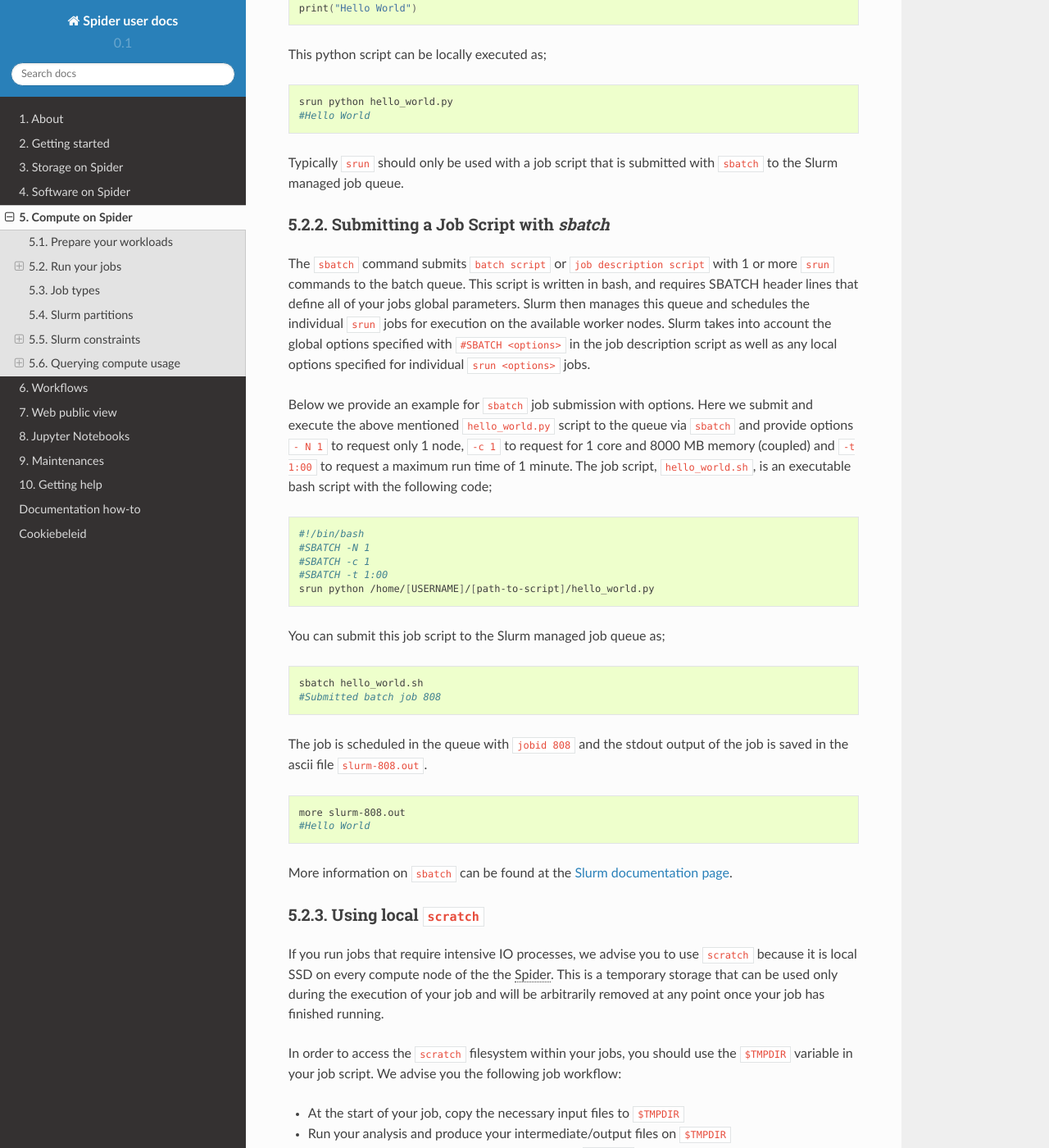
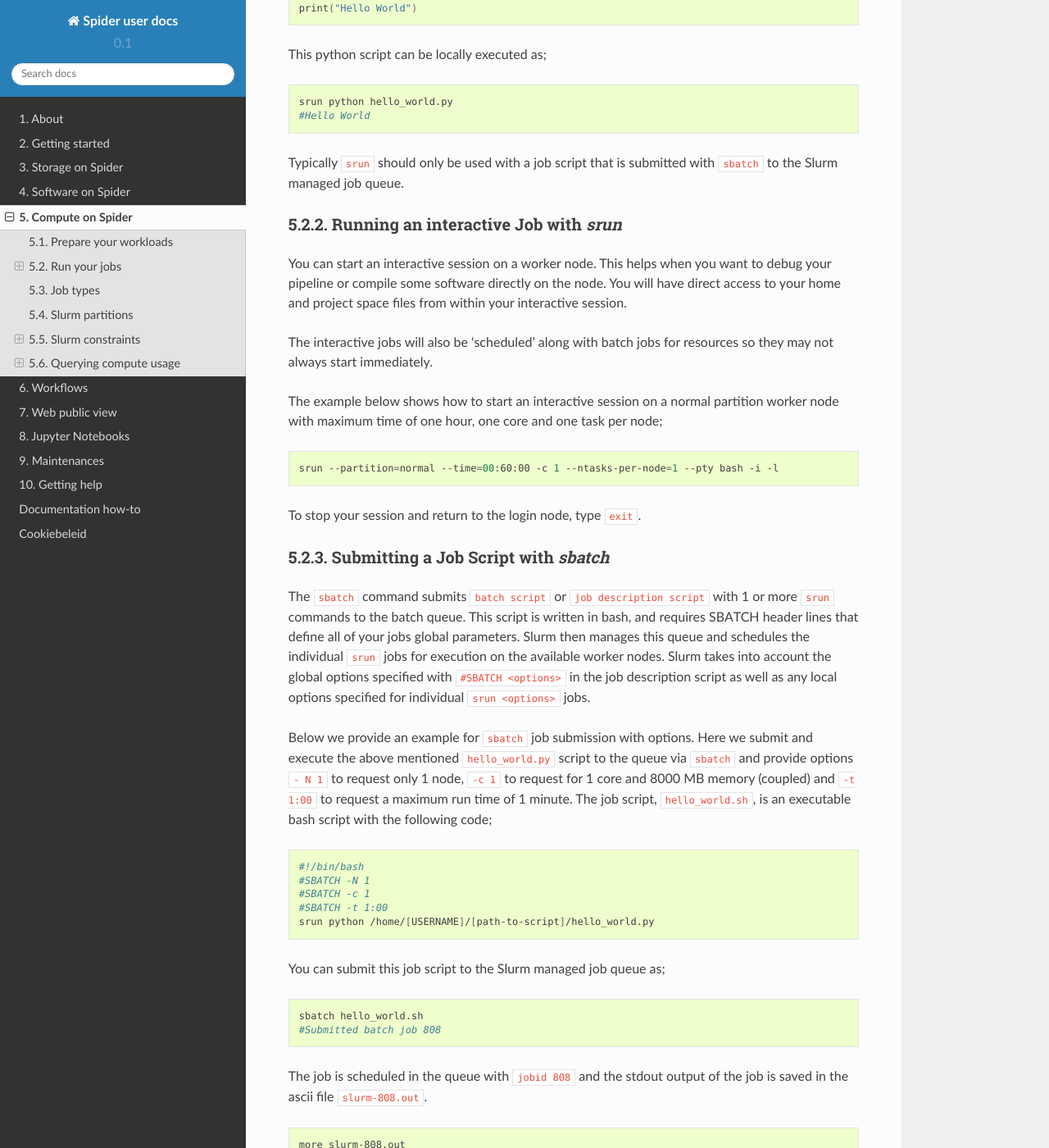
Before and after one commit to sara-nl/spiderdocs, a Sphinx documentation site: the page built from source/Pages/compute_on_spider.rst, in a window 1280 px wide and 1400 px high, scrolled down 1469 px. Shown: the whole window at 82% size. Built offline with Sphinx 7.4.7 and the Read the Docs theme 2.0.0, drawn with Linux system fonts in a browser that asks for light colours; some of the changed text lies outside the part shown.

Commit message:
added interactive sessions

```diff
--- a/source/Pages/compute_on_spider.rst
+++ b/source/Pages/compute_on_spider.rst
@@ -92,6 +92,22 @@ This python script can be locally executed as;
 Typically ``srun`` should only be used with a job script that is submitted with
 ``sbatch`` to the Slurm managed job queue.
 
+Running an interactive Job with `srun`
+======================================
+
+You can start an interactive session on a worker node. This helps when you want to debug your pipeline or compile some software directly on the node.
+You will have direct access to your home and project space files from within your interactive session.
+
+The interactive jobs will also be ‘scheduled’ along with batch jobs for resources so they may not always start immediately.
+
+The example below shows how to start an interactive session on a normal partition worker node with maximum time of one hour, one core and one task per node;
+
+.. code-block:: bash
+
+  srun --partition=normal --time=00:60:00 -c 1 --ntasks-per-node=1 --pty bash -i -l
+
+To stop your session and return to the login node, type ``exit``.
+
 
 Submitting a Job Script with `sbatch`
 =====================================
@@ -154,6 +170,8 @@ job workflow:
 * At the start of your job, copy the necessary input files to ``$TMPDIR``
 * Run your analysis and produce your intermediate/output files on ``$TMPDIR``
 * Copy the output files at the end of the job from ``$TMPDIR`` to your home directory
+
+``TMPDIR`` is ``/tmp`` which is a 'bind mount' from ``/scratch/slurm.<JOBID>`` so you will only see your own job files in ``/tmp`` and all files will be removed after the job finishes.
 
 Here is a job script template for ``$TMPDIR`` usage;
 
--- a/source/Pages/getting_started.rst
+++ b/source/Pages/getting_started.rst
@@ -239,7 +239,7 @@ Command                  What it does
 ``sbatch``               submits a job to the batch system
 ``squeue``               displays the state of all submitted jobs
 ``scancel``              cancels a submitted job
-``scontrol``             shows detailed job, node information (useful for debugging), e.g. ``scontrol show [jobID]``, ``scontrol show node [worker node]``
+``scontrol``             shows detailed job, node information (useful for debugging), e.g. ``scontrol show job [jobID]``, ``scontrol show node [worker node]``
 ``sacct``                shows detailed accounting information for jobs
 ======================   ============
 
--- a/source/Pages/storage_on_spider.rst
+++ b/source/Pages/storage_on_spider.rst
@@ -102,7 +102,7 @@ To request access to add a shared catalogue please reachout to :ref:`our helpdes
 Querying internal storage usage
 -------------------------
 
-As a mounted filesystem spider storage can be queried with local linux commands, but for optimal performance we recommend querying some preconfigured `fattr` tags.
+As a mounted filesystem spider storage can be queried with local linux commands, but for optimal performance we recommend querying some preconfigured `fattr` tags instead of `du` commands that slow down the system.
 
 The total usage of local spider storage is the total usage of projct home folders and project space together.
 
```
